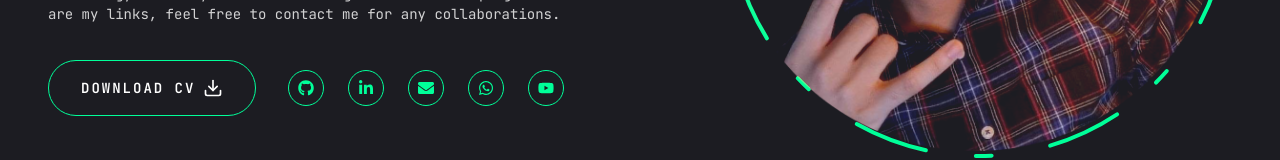
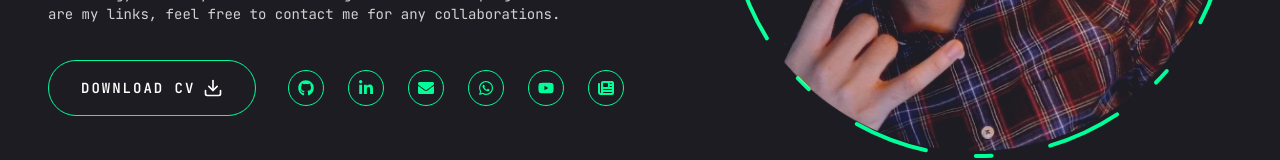
Before and after one commit to SebastianDion/WebPortofolioDion, a Next.js app: page / in a window 1280 px wide. Shown: the part 519-679 px from the top of the page. Built offline with nearby package versions, Linux system fonts and the light colour scheme.

Commit message:
update with Blog

```diff
--- a/components/Social.jsx
+++ b/components/Social.jsx
@@ -2,6 +2,8 @@ import { icons } from "lucide-react";
 import Link from "next/link";
 
 import{FaGithub, FaLinkedinIn, FaYoutube, FaEnvelope,FaWhatsapp} from 'react-icons/fa'
+import { FaNewspaper } from "react-icons/fa6";
+
 const social =[
     //Linksssss
     {icon: <FaGithub />, path:"https://github.com/SebastianDion"},
@@ -9,6 +11,9 @@ const social =[
     {icon: <FaEnvelope />, path:"mailto:sebastian.dion02@gmail.com"},
     {icon: <FaWhatsapp />, path:"https://wa.me/qr/WWVM4UCKFDKPC1"},
     {icon: <FaYoutube />, path:"https://www.youtube.com/@xxassassinzz9544"},
+    {icon: <FaNewspaper />, path:"https://soft-chestnut-66c.notion.site/Seb-s-Blog-1194f82ca71e8011b36ce9efea061681"},
+
+
 
 ]
 const Social = ({ContainerStyles, iconStyles}) => {
```
